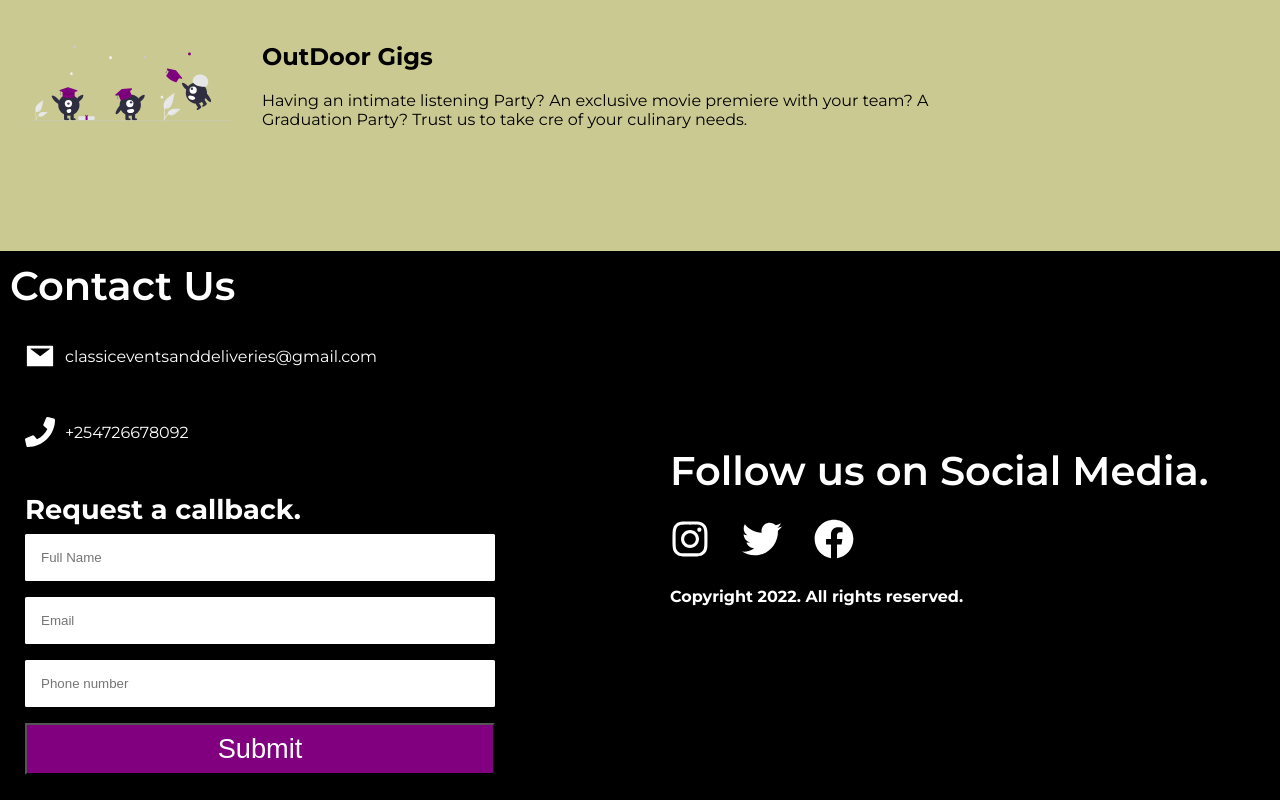
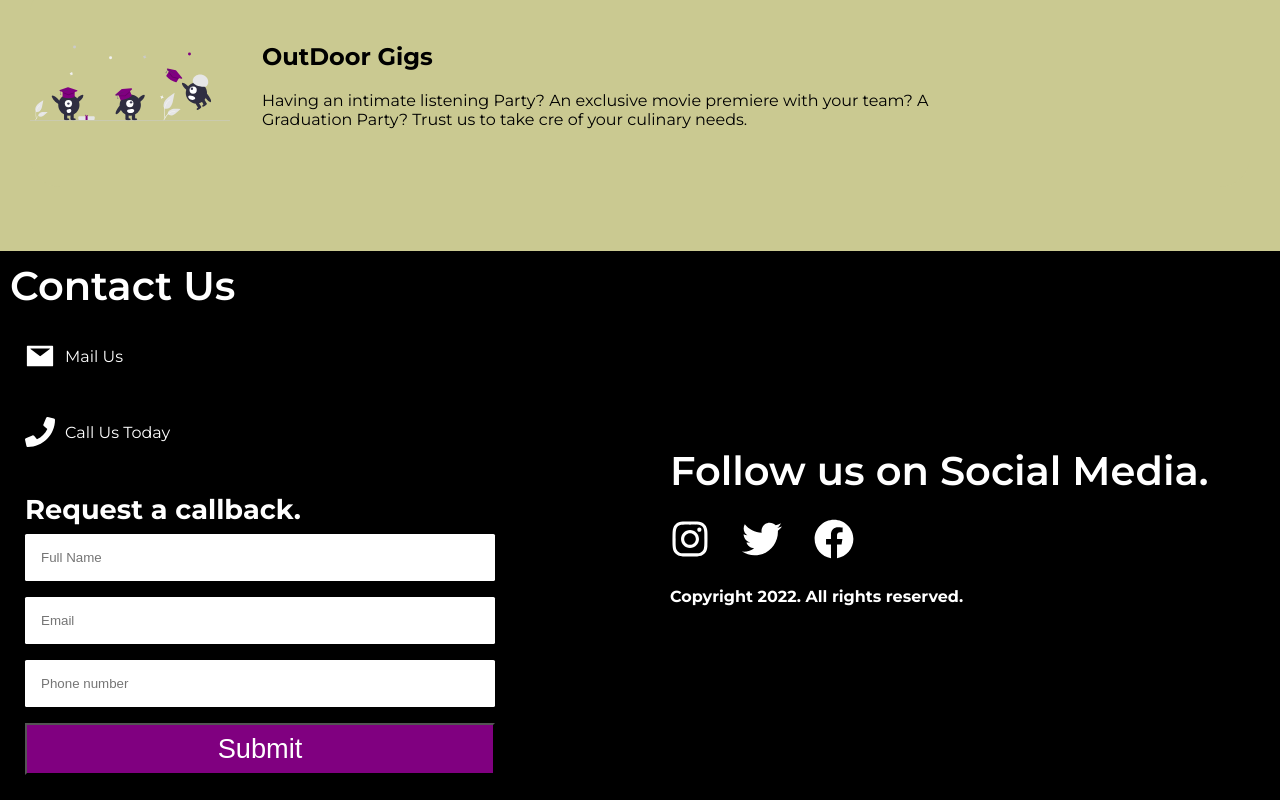
Before and after one commit to vicowiti/classic-website, a Next.js app: page / in a window 1280 px wide. Shown: the part 1826-2626 px from the top of the page. Built offline with nearby package versions, Linux system fonts and the light colour scheme.

Commit message:
Sorted mail funtionality

```diff
--- a/components/footer.js
+++ b/components/footer.js
@@ -22,11 +22,11 @@ const Footer = () => {
             className="contact-flex"
           >
             <AiFillMail size={30} />
-            <p>classiceventsanddeliveries@gmail.com</p>
+            <p>Mail Us</p>
           </a>
           <a href="tel:+254726678092" className="contact-flex">
             <FaPhone size={30} />
-            <p>+254726678092</p>
+            <p>Call Us Today</p>
           </a>
           <CallBackForm />
         </div>
```
